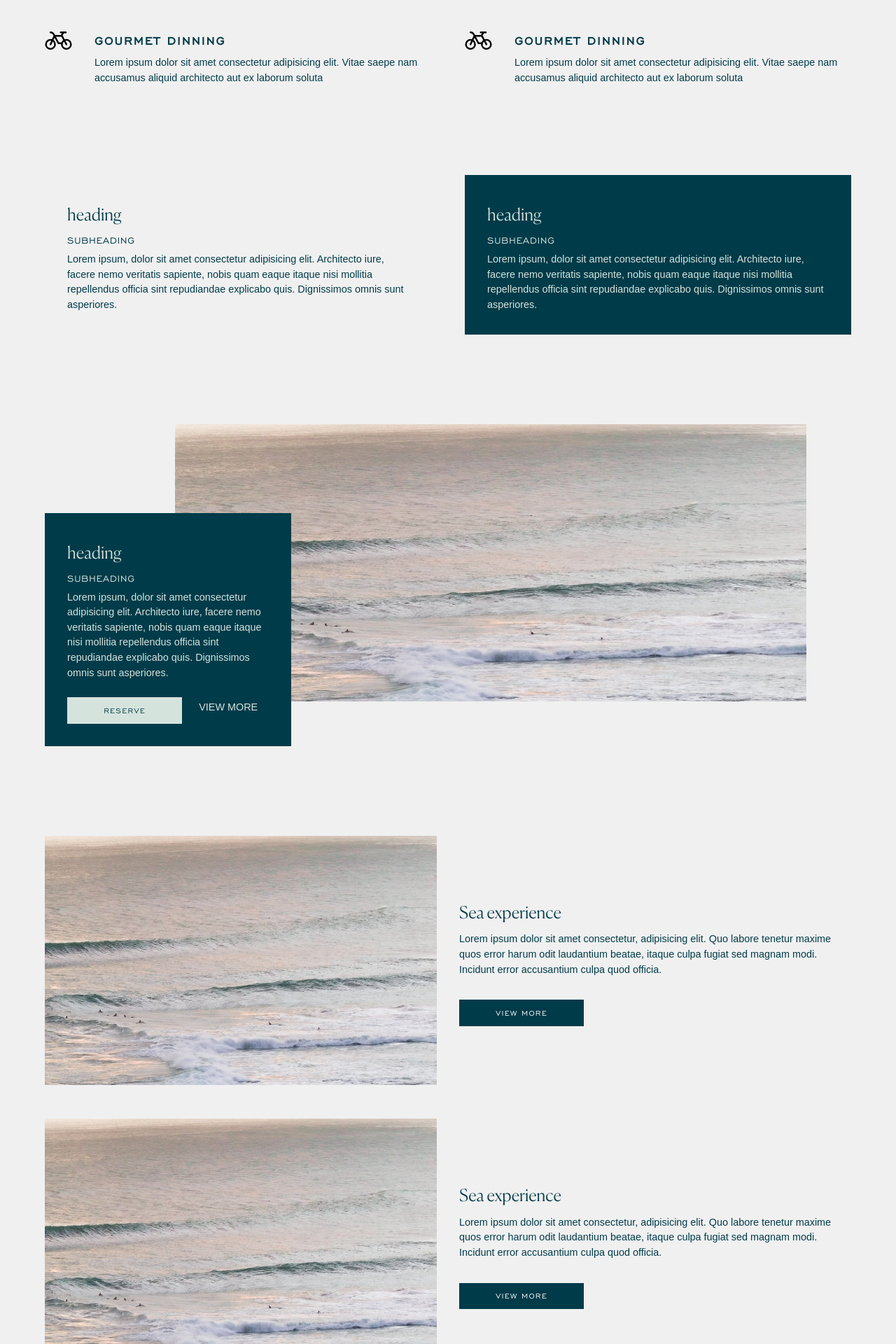
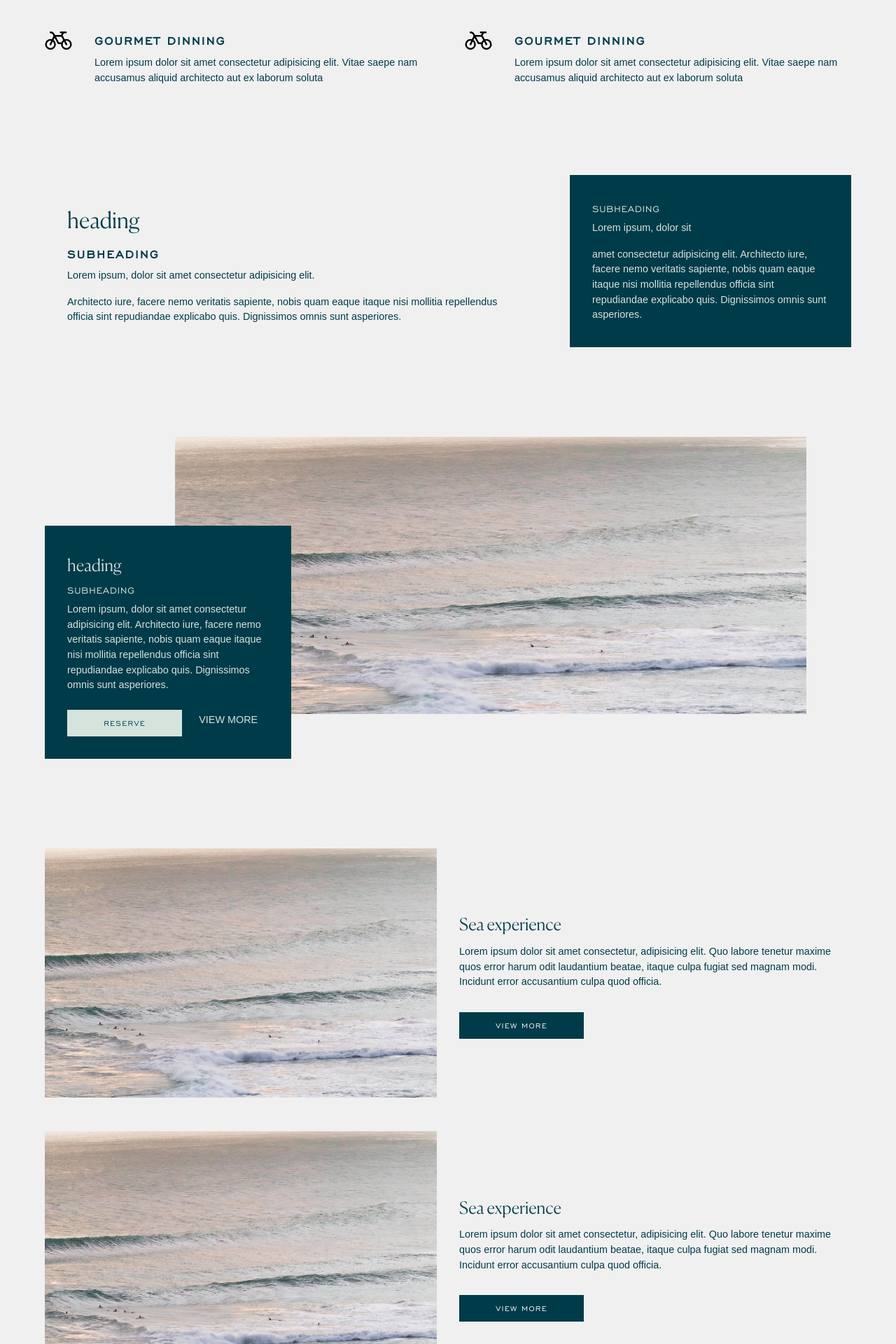
Before and after one commit to TheInstituteOfCode/rbc, a Jekyll site: the page built from extra-block.html, in a window 1280 px wide. Shown: the part 1085-3005 px from the top of the page at 70% size. Built offline with Jekyll 4.4.1, drawn with Linux system fonts in a browser that asks for light colours; some web fonts are replaced.

Commit message:
better split

```diff
--- a/_includes/block/grid-simple-2-col-text.html
+++ b/_includes/block/grid-simple-2-col-text.html
@@ -10,14 +10,17 @@
       {% endcase %}"
        {% if block.content-max-width %} style="max-width: {{block.content-max-width}} "{% endif %}>
           <div class="">
-            <div class="grid grid-cols-2 gap-12">
-              <div class="scheme-{{block.left-column.color-scheme}}">
+            <div class="grid grid-cols-8 gap-12">
+              <div class="scheme-{{block.left-column.color-scheme}} col-span-5">
                 <div class="bg-base p-8">
                   {{block.left-column.block-content-html}}
                 </div>
               </div>
-               <div class="scheme-{{block.right-column.color-scheme}}">
-                <div class="bg-base p-8">
+               <div class="scheme-{{block.right-column.color-scheme}} relative col-span-3">
+                <div class="absolute inset-0 w-full h-full bg-base">
+
+                </div>
+                <div class="bg-base p-8 relative z-10">
                   {{block.right-column.block-content-html}}
                 </div>
               </div>
--- a/assets/css/style.css
+++ b/assets/css/style.css
@@ -541,6 +541,12 @@ video {
 .col-span-6 {
   grid-column: span 6 / span 6;
 }
+.col-span-3 {
+  grid-column: span 3 / span 3;
+}
+.col-span-5 {
+  grid-column: span 5 / span 5;
+}
 .row-span-2 {
   grid-row: span 2 / span 2;
 }
@@ -750,6 +756,9 @@ video {
 .grid-cols-3 {
   grid-template-columns: repeat(3, minmax(0, 1fr));
 }
+.grid-cols-8 {
+  grid-template-columns: repeat(8, minmax(0, 1fr));
+}
 .flex-col {
   flex-direction: column;
 }
@@ -795,6 +804,9 @@ video {
 .gap-4 {
   gap: 1rem;
 }
+.gap-6 {
+  gap: 1.5rem;
+}
 .gap-8 {
   gap: 2rem;
 }
@@ -803,9 +815,6 @@ video {
 }
 .gap-\[12px\] {
   gap: 12px;
-}
-.gap-6 {
-  gap: 1.5rem;
 }
 .gap-x-16 {
   -moz-column-gap: 4rem;
--- a/editor.css
+++ b/editor.css
@@ -5,6 +5,8 @@
 `
   }
 
+
+  h2.large-heading {}
   /* duplicated in base style for none h2 uses */
   h2.heading-md {
 
--- a/extra-block.html
+++ b/extra-block.html
@@ -36,10 +36,10 @@ blocks:
     -   _id: grid-simple-2-col-text
         heading: Unique Regent Amenities
         left-column:
-            block-content-html: <h2>heading</h2><h3>subheading</h3><p>Lorem ipsum, dolor sit amet consectetur adipisicing elit. Architecto iure, facere nemo veritatis sapiente, nobis quam eaque itaque nisi mollitia repellendus officia sint repudiandae explicabo quis. Dignissimos omnis sunt asperiores.</p>
+            block-content-html: <h2 class="large-heading">heading</h2><h3 class="sub-heading">subheading</h3><p>Lorem ipsum, dolor sit amet consectetur adipisicing elit.</p><p> Architecto iure, facere nemo veritatis sapiente, nobis quam eaque itaque nisi mollitia repellendus officia sint repudiandae explicabo quis. Dignissimos omnis sunt asperiores.</p>
             color-scheme: base
         right-column:
-            block-content-html: <h2>heading</h2><h3>subheading</h3><p>Lorem ipsum, dolor sit amet consectetur adipisicing elit. Architecto iure, facere nemo veritatis sapiente, nobis quam eaque itaque nisi mollitia repellendus officia sint repudiandae explicabo quis. Dignissimos omnis sunt asperiores.</p>
+            block-content-html: <h3>subheading</h3><p>Lorem ipsum, dolor sit</p><p> amet consectetur adipisicing elit. Architecto iure, facere nemo veritatis sapiente, nobis quam eaque itaque nisi mollitia repellendus officia sint repudiandae explicabo quis. Dignissimos omnis sunt asperiores.</p>
             color-scheme: dark
         color-scheme: base
     -   _id: grid-simple-2-col-overlap
```
